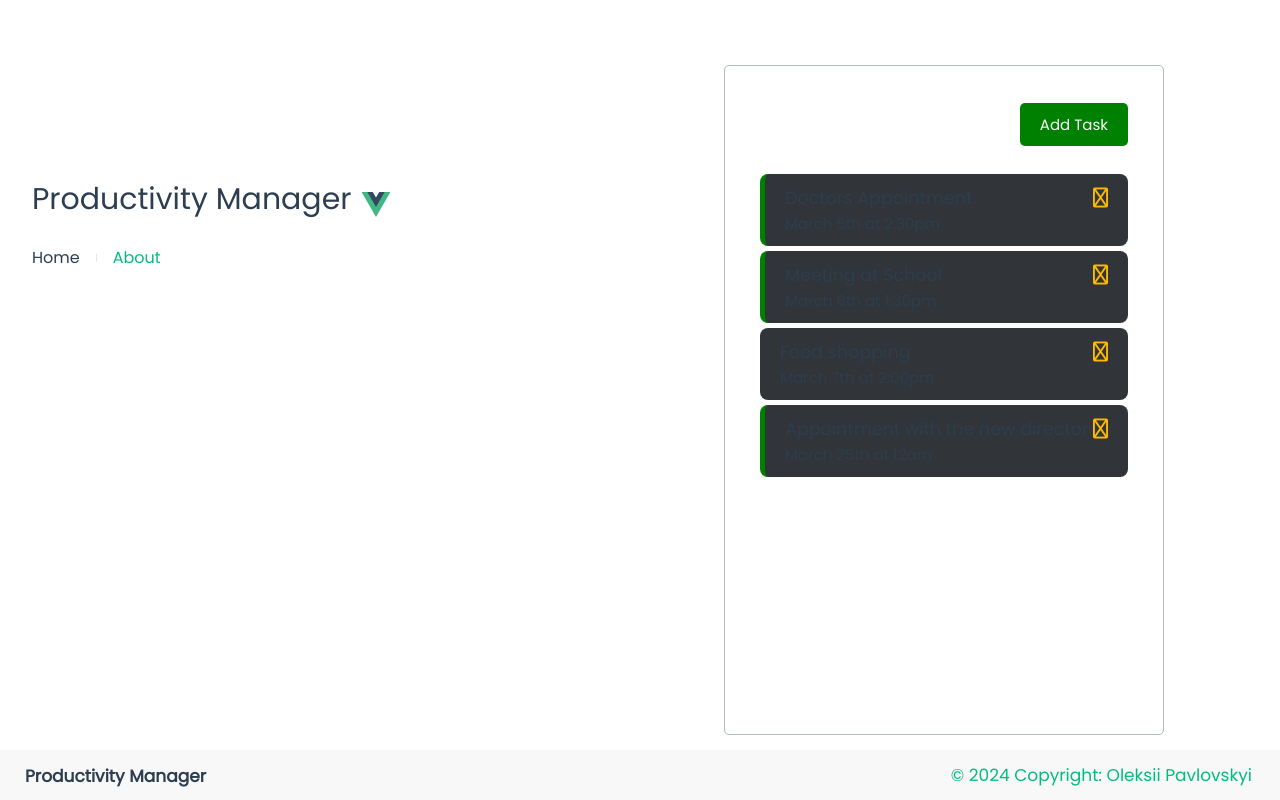
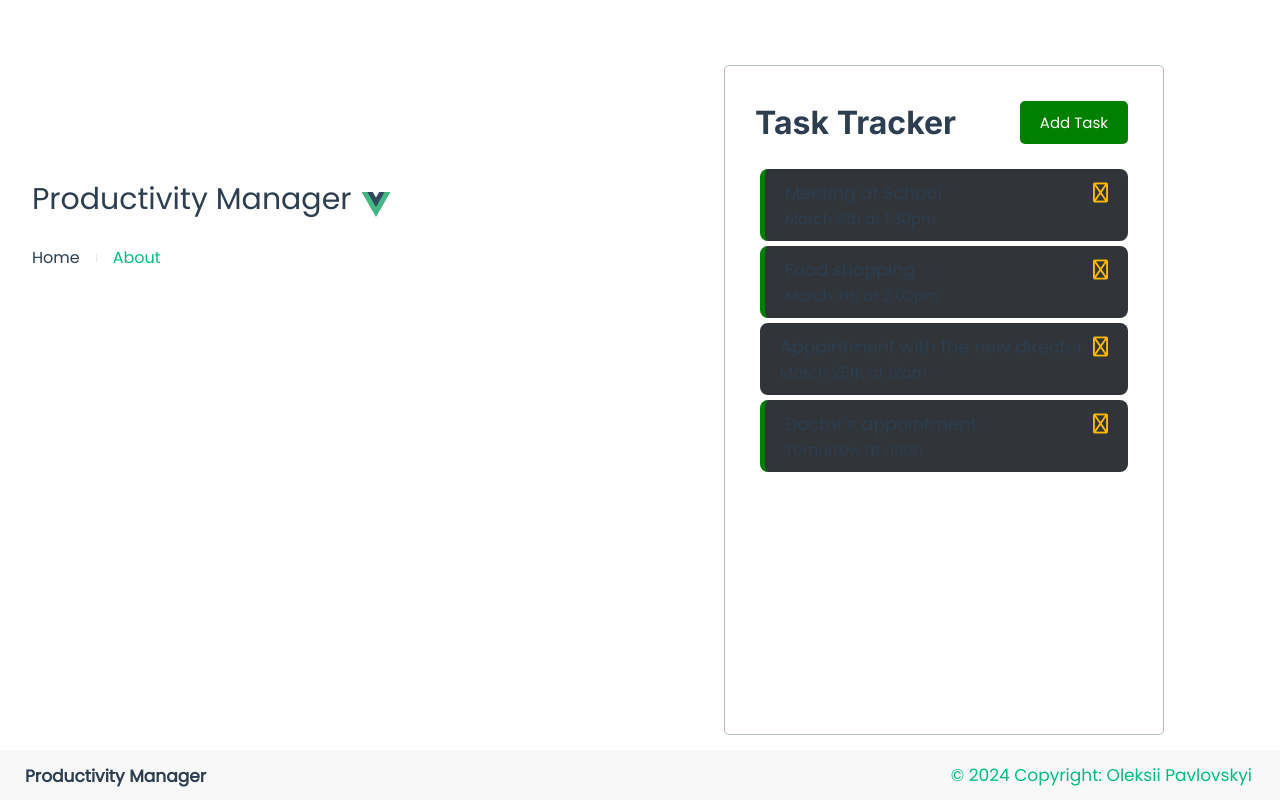
Before and after one commit to AlexPavlovskyi/vuecrushik, a Vue app: page / in a window 1280 px wide. Built offline with nearby package versions, Linux system fonts and the light colour scheme; data requests are answered from the project's data file.

Commit message:
Style changes

```diff
--- a/db.json
+++ b/db.json
@@ -1,27 +1,27 @@
 {
   "tasks": [
     {
-      "id": 1,
-      "text": "Doctors Appointment",
-      "day": "March 5th at 2:30pm",
-      "reminder": true
-    },
-    {
-      "id": 2,
+      "id": "2",
       "text": "Meeting at School",
       "day": "March 6th at 1:30pm",
       "reminder": true
     },
     {
-      "id": 3,
+      "id": "3",
       "text": "Food shopping",
       "day": "March 7th at 2:00pm",
+      "reminder": true
+    },
+    {
+      "id": "73060",
+      "text": "Appointment with the new director",
+      "day": "March 25th at 12am ",
       "reminder": false
     },
     {
-      "id": 73060,
-      "text": "Appointment with the new director",
-      "day": "March 25th at 12am ",
+      "id": "842d",
+      "text": "Doctor´s appointment",
+      "day": "Tomorrow at noon ",
       "reminder": true
     }
   ]
--- a/src/App.vue
+++ b/src/App.vue
@@ -8,7 +8,7 @@ import { RouterLink, RouterView } from 'vue-router'
     <div class="wrapper">
       <h1>Productivity Manager</h1>
       <img alt="Vue logo" class="logo" src="./assets/logo.svg" width="25" height="25" />
-
+      <!-- <link rel="stylesheet" href="https://fonts.googleapis.com/css2?family=Material+Symbols+Outlined:opsz,wght,FILL,GRAD@20..48,100..700,0..1,-50..200" /> -->
       <nav>
         <RouterLink to="/">Home</RouterLink>
         <RouterLink to="/about">About</RouterLink>
@@ -100,7 +100,14 @@ nav a:first-of-type {
   .logo {
     margin: 0 2rem 0 0;
   }
-
+.material-symbols-outlined {
+  margin: 0 2rem 0 0;
+  font-variation-settings:
+  'FILL' 0,
+  'wght' 400,
+  'GRAD' 0,
+  'opsz' 24
+}
   header .wrapper {
     display: flex;
     place-items: flex-start;
--- a/src/components/HeaderSigma.vue
+++ b/src/components/HeaderSigma.vue
@@ -1,6 +1,6 @@
 <template>
     <header>
-        <h1 class="title">{{title}}</h1>
+        <h1 class="title inter">{{title}}</h1>
         <ButtonSigma @toggle-add-task="$emit('toggle-add-task')" :text="showAddTask ? 'Close' : 'Add Task'" :color="showAddTask ? 'red' : 'green'"/>
     </header>
 </template>
@@ -22,7 +22,7 @@ export default {
 
 <style scoped>
 @import url('https://fonts.googleapis.com/css2?family=Poppins:wght@300;400&display=swap');
-
+@import url('https://fonts.googleapis.com/css2?family=Inter:wght@100..900&display=swap');
 
 header {
     display: flex;
@@ -31,13 +31,24 @@ header {
     margin-bottom: 20px;
     }
 .title {
-    font-size: 36px;
-    color: white;
-    font-weight: 900;
-    font-family: 'Poppins', sans-serif;
+    font-size: 32px;
     text-align: center;
     padding-right: 15px;
     }
+.archivo-black-regular {
+    font-family: "Archivo Black", sans-serif;
+    font-weight: 400;
+    font-style: normal;
+}
+.inter {
+    font-family: "Inter", sans-serif;
+    font-optical-sizing: auto;
+    font-weight: 700;
+    font-style: normal;
+    font-variation-settings:
+    "slnt" 0;
+}
+
 ButtonSigma {
     padding-left: 30px;
 }
```
Also changed, not shown: src/assets/logo11.svg (added).
